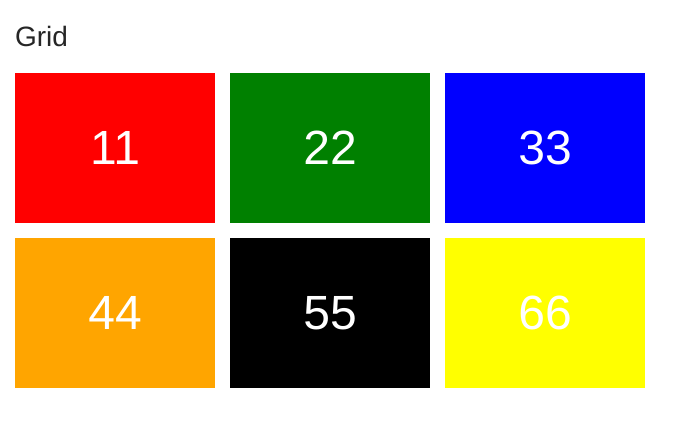
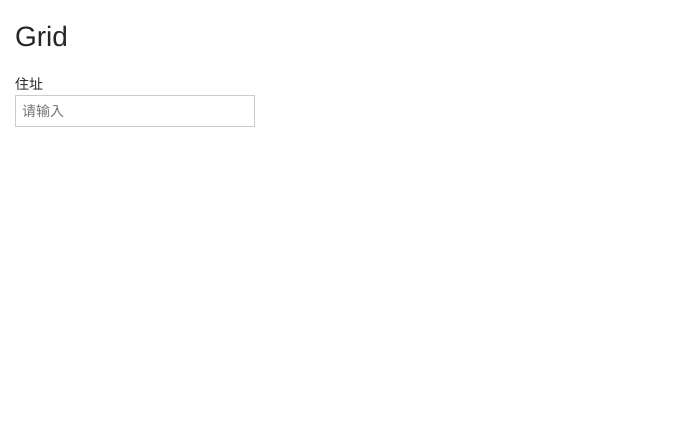
Before and after one commit to jianyi241/pnpm-vite-project, a Vue app: page /display/grid in a window 1280 px wide. Shown: the top 426 px of the page, without its empty margins (0-693 px from the left). Built offline with nearby package versions, Linux system fonts and the light colour scheme.

Commit message:
vueuse join

```diff
--- a/package.json
+++ b/package.json
@@ -12,6 +12,9 @@
   },
   "dependencies": {
     "@ant-design/icons-vue": "^6.1.0",
+    "@vueuse/core": "^8.7.3",
+    "@wangeditor/editor": "^5.1.1",
+    "@wangeditor/editor-for-vue": "^5.1.11",
     "ant-design-vue": "^3.2.4",
     "axios": "^0.27.2",
     "jsencrypt": "^3.2.1",
--- a/src/components/DropDown.vue
+++ b/src/components/DropDown.vue
@@ -26,6 +26,7 @@ import {
 } from 'vue'
 import { MenuItem } from '../model/components/DropDown'
 
+// eslint-disable-next-line vue/no-setup-props-destructure
 const {
     name,
     menus,
--- a/src/components/RichText.vue
+++ b/src/components/RichText.vue
@@ -57,7 +57,7 @@ watch(
 
 onMounted(() => {
     const node: HTMLElement | null = document.getElementById(
-        'moreBtn' + props.id
+        `moreBtn${props.id}`
     )
     if (node) {
         node.addEventListener('click', (e) => {
--- /dev/null
+++ b/src/components/WangEditor.vue
@@ -0,0 +1,82 @@
+<template>
+    <div class="wang-editor">
+        <Toolbar
+            style="border-bottom: 1px solid #ccc"
+            :editor="editorRef"
+            :default-config="toolbarConfig"
+            :mode="mode"
+        ></Toolbar>
+        <Editor
+            v-model="valueHtml"
+            style="height: 500px; overflow-y: hidden"
+            :default-config="editorConfig"
+            :mode="mode"
+            @onCreated="handleCreated"
+            @onChange="handleChange"
+            @onDestroyed="handleDestroyed"
+            @onFocus="handleFocus"
+            @onBlur="handleBlur"
+            @customAlert="customAlert"
+            @customPaste="customPaste"
+        ></Editor>
+    </div>
+</template>
+
+<script lang="ts" setup>
+import '@wangeditor/editor/dist/css/style.css'
+import { Editor, Toolbar } from '@wangeditor/editor-for-vue'
+import { onBeforeUnmount, onMounted, ref, shallowRef } from 'vue'
+import { IEditorConfig, IToolbarConfig } from '@wangeditor/editor'
+
+const emits = defineEmits<{(e: 'change', value: string): void }>()
+
+const valueHtml = ref()
+const editorConfig = ref<Partial<IEditorConfig>>() // 编辑器配置项
+const mode = ref('default')
+const editorRef = shallowRef()
+const toolbarConfig = ref<Partial<IToolbarConfig>>() // 工具栏配置项
+
+const handleCreated = (e) => {
+    editorRef.value = e
+}
+
+const handleChange = (e) => {
+    // console.log('handleChange ', e)
+    emits('change', e.getHtml())
+}
+const handleDestroyed = (e) => {
+    // console.log('handleDestroyed ', e)
+}
+const handleFocus = (e) => {
+    // console.log('handleBlur ', e)
+}
+const handleBlur = (e) => {
+    // console.log('handleBlur ', e)
+}
+const customAlert = (e) => {
+    // console.log('customAlert ', e)
+}
+const customPaste = (e) => {
+    // console.log('customPaste ', e)
+}
+
+// 组件销毁时，也及时销毁编辑器
+onBeforeUnmount(() => {
+    const editor = editorRef.value
+    if (editor === null) {
+        return
+    }
+    editor.destroy()
+})
+
+onMounted(() => {
+    console.log('init wang editor...')
+})
+</script>
+<style scoped lang="scss">
+.wang-editor {
+    position: relative;
+    width: 1000px;
+    border: 1px solid #cccccc;
+}
+</style>
--- /dev/null
+++ b/src/components/form/CFormItem.vue
@@ -0,0 +1,42 @@
+<template>
+    <div class="c-form-item" :style="{ width: width + 'px' }">
+        <div class="c-form-item-label">{{ label }}</div>
+        <div class="c-form-item-input">
+            <slot></slot>
+        </div>
+    </div>
+</template>
+
+<script lang="ts" setup>
+import { defineProps } from 'vue'
+
+defineProps({
+    label: {
+        type: String,
+        required: true,
+        default: ''
+    },
+    width: {
+        type: Number,
+        required: false,
+        default: 240
+    }
+})
+
+const handleClickInput = () => {
+    console.log('click input ')
+}
+</script>
+
+<style scoped lang="scss">
+.c-form-item {
+    position: relative;
+    margin-bottom: 16px;
+    .c-form-item-label {
+        font-size: 14px;
+        text-align: left;
+    }
+    .c-form-item-input {
+    }
+}
+</style>
--- /dev/null
+++ b/src/components/form/CInput.vue
@@ -0,0 +1,48 @@
+<template>
+    <div class="c-input">
+        <input v-model="_value" :placeholder="placeholder" :type="inputType" />
+    </div>
+</template>
+
+<script lang="ts" setup>
+import { useVModel } from '@vueuse/core'
+
+const props = defineProps({
+    inputType: {
+        type: String,
+        required: true,
+        default: 'text'
+    },
+    placeholder: {
+        type: String,
+        required: false,
+        default: ''
+    },
+    value: {
+        type: String,
+        required: true,
+        default: ''
+    }
+})
+
+const emit = defineEmits(['update:value'])
+const _value = useVModel(props, 'value', emit)
+</script>
+
+<style scoped lang="scss">
+.c-input {
+    width: 100%;
+    > input {
+        width: 100%;
+        height: 32px;
+        font-size: 14px;
+        border: 1px solid #ccc;
+        outline: none;
+        padding: 0 6px;
+        &:focus {
+            border-color: #5bc0de;
+            box-shadow: 0 0 2px #5bc0de;
+        }
+    }
+}
+</style>
--- a/src/views/display/grid/grid.vue
+++ b/src/views/display/grid/grid.vue
@@ -1,28 +1,53 @@
 <template>
     <div class="grid">
         <h1>Grid</h1>
-        <div class="grid-box parent-box">
-            <div style="background-color: red" class="box child-box-1">11</div>
-            <div style="background-color: green" class="box child-box-2">
-                22
-            </div>
-            <div style="background-color: blue" class="box child-box-3">33</div>
-            <div style="background-color: orange" class="box child-box-4">
-                44
-            </div>
-            <div style="background-color: #000000" class="box child-box-5">
-                55
-            </div>
-            <div style="background-color: yellow" class="box child-box-6">
-                66
-            </div>
-        </div>
+        <!--        <div class="grid-box parent-box">-->
+        <!--            <div style="background-color: red" class="box child-box-1">11</div>-->
+        <!--            <div style="background-color: green" class="box child-box-2">-->
+        <!--                22-->
+        <!--            </div>-->
+        <!--            <div style="background-color: blue" class="box child-box-3">33</div>-->
+        <!--            <div style="background-color: orange" class="box child-box-4">-->
+        <!--                44-->
+        <!--            </div>-->
+        <!--            <div style="background-color: #000000" class="box child-box-5">-->
+        <!--                55-->
+        <!--            </div>-->
+        <!--            <div style="background-color: yellow" class="box child-box-6">-->
+        <!--                66-->
+        <!--            </div>-->
+        <!--        </div>-->
+        <!--        <div class="editor-wrapper">-->
+        <!--            <div id="editor" class="editor"></div>-->
+        <!--        </div>-->
+        <!--        <WangEditor @change="handleChangeEditor"></WangEditor>-->
+        <c-form-item label="住址">
+            <c-input
+                v-model:value="address"
+                input-type="text"
+                placeholder="请输入"
+            ></c-input>
+        </c-form-item>
     </div>
 </template>
 
-<script>
-export default {
-    name: 'Grid'
+<script lang="ts" setup>
+import { onMounted, ref, watch } from 'vue'
+import WangEditor from '../../../components/WangEditor.vue'
+import CFormItem from '../../../components/form/CFormItem.vue'
+import CInput from '../../../components/form/CInput.vue'
+
+onMounted(() => {
+    console.log('grid onMounted...')
+})
+
+const address = ref()
+watch(address, (n, o) => {
+    console.log('address change ', n)
+})
+
+const handleChangeEditor = (e: string) => {
+    console.log(e, 'html')
 }
 </script>
 
@@ -54,5 +79,8 @@ export default {
             //margin-bottom: 15px;
         }
     }
+    .editor {
+        height: 500px;
+    }
 }
 </style>
--- a/src/views/home/home.vue
+++ b/src/views/home/home.vue
@@ -1,5 +1,6 @@
 <template>
-    <div class="home-page" :style="{ backgroundPositionX: bgXOffset + 'px' }">
+    <div class="home-page" :style="{ backgroundPositionX: bgXPosition + 'px' }">
+        <div class="container">
             <!--        <a-button @click="toPage('/about')"> 去About </a-button>-->
             <!--        <h1>Home</h1>-->
             <!--        <div class="input-group">-->
@@ -27,7 +28,9 @@
             <!--            </template>-->
             <!--        </Modal>-->
             <!--        <Test />-->
-        <h2 style="color: #ffffff">Mouse position is at: {{ x }}, {{ y }}</h2>
+            <h2 style="color: #ffffff">
+                Mouse position is at: {{ x }}, {{ y }}
+            </h2>
             <!--        <a-form style="width: 370px; margin: 0 auto">-->
             <!--            <a-form-item label="Name" required>-->
             <!--                <a-input v-focus style="width: 340px" />-->
@@ -47,6 +50,7 @@
                 Hello Earth Online{{ item }}
             </h1>
         </div>
+    </div>
 </template>
 
 <script setup lang="ts">
@@ -65,11 +69,13 @@ import {
 } from 'vue'
 import moment from 'moment/moment'
 import { useRouter } from 'vue-router'
+import { useMouse } from '@vueuse/core'
 import HelloWorld from '../../components/HelloWorld.vue'
 import Test from '../../components/Test.vue'
 import SvgIcon from '../../components/SvgIcon.vue'
 import RouterUtil from '../../router/instance'
 import useCurrentInstance from '../../hook/useCurrentInstance'
+import WangEditor from '../../components/WangEditor.vue'
 
 const { globalProperties, proxy } = useCurrentInstance()
 
@@ -116,39 +122,24 @@ const obj1 = reactive({
 
 const calcPlus = computed(() => obj.varA + obj.varB)
 
-const clickFunc = (e: any) => {
-    console.log('eeeee ', e)
+const { x, y } = useMouse()
+watch(x, (n: number) => {
+    const width = window.innerWidth
+    if (n > width / 2) {
+        const reduceVal = ((width - n) / (width / 2)) * 100 - 100
+        if (reduceVal < -90) {
+            return
         }
-const x = ref(0)
-const y = ref(0)
-
-function update(event: MouseEvent) {
-    console.log('window.width ', window.innerWidth)
-    x.value = event.pageX
-    y.value = event.pageY
-    const width = window.innerWidth
-    if (x.value > width / 2) {
-        bgXPosition.value = bgXOffset.value - (width / 2 - x.value)
+        bgXPosition.value = reduceVal
     } else {
-        bgXPosition.value = bgXOffset.value + (width / 2 - x.value)
+        const reduceVal = Math.abs(
+            ((width - (width / 2 - n)) / (width / 2)) * 100 - 200
+        )
+        if (reduceVal > 90) {
+            return
         }
-    console.log('x offset ', bgXOffset.value)
-    console.log('x position ', bgXPosition.value)
+        bgXPosition.value = reduceVal
     }
-
-const calcPosition = (): void => {
-    const width = window.innerWidth
-    const imgWidth = 4000
-    if (width < imgWidth) {
-        bgXOffset.value = 0
-    }
-}
-
-onUnmounted(() => window.removeEventListener('mousemove', update))
-onMounted(() => {
-    calcPosition()
-    window.addEventListener('mousemove', update)
-    console.log('on mounted')
 })
 
 onBeforeUnmount(() => {
@@ -169,13 +160,21 @@ watch([obj, obj1], (newValue, oldValue) => {
 <style scoped lang="scss">
 .home-page {
     position: fixed;
+    height: 110vh;
+    width: 110vw;
+    top: 50%;
+    left: 50%;
+    transform: translate(-50%, -50%);
+    background: url('../../assets/image/home_bg1.jpg') 0 0 / calc(100vw + 300px)
+        auto fixed no-repeat;
+    padding: 5vh 5vw;
+    .container {
+        position: relative;
+        width: 100vw;
         height: 100vh;
-    width: 100vw;
-    left: 0;
-    top: 0;
-    background: url('../../assets/image/home_bg.jpg') center center/cover fixed
-        no-repeat;
+        padding: 15px;
         overflow: auto;
+    }
 }
 .txt-blue {
     color: $blue;
--- a/src/views/login/login.vue
+++ b/src/views/login/login.vue
@@ -134,7 +134,7 @@ onMounted(() => {})
     width: 100vw;
     height: 100vh;
     //background-color: cornflowerblue;
-    background: url('../../assets/image/login_bg.jpg') center center/cover
+    background: url('../../assets/image/home_bg.jpg') center center/cover
         no-repeat;
 
     > .login-form-wrap {
--- a/tsconfig.json
+++ b/tsconfig.json
@@ -13,7 +13,8 @@
     "esModuleInterop": true,
     "lib": ["esnext", "dom"],
     "skipLibCheck": true,
-    "types": ["vite-plugin-svg-icons/client"],
+    "allowJs": true,
+    "types": ["vite-plugin-svg-icons/client"]
   },
   "include": ["src/**/*.ts", "src/**/*.d.ts", "src/**/*.tsx", "src/**/*.vue"],
   "exclude": [
```
Also changed, not shown: 1 other file (tests, documents, lock files or other folders). Lines whose indentation alone changed are shown as unchanged.
